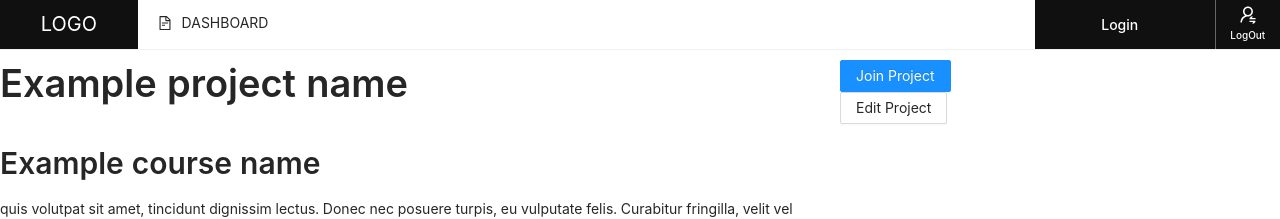
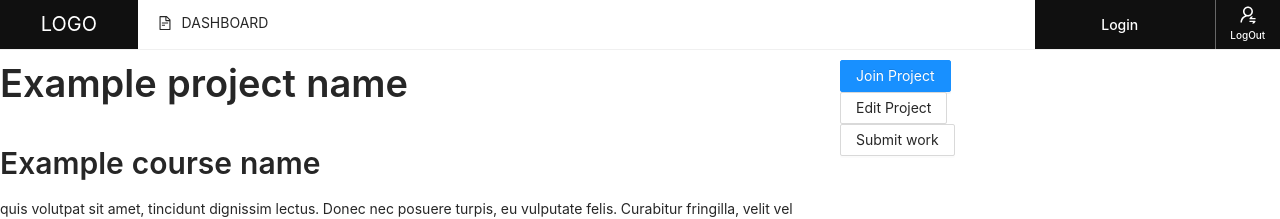
Before and after one commit to span6484/COMP9323-JustDoIT, a Next.js app in the folder comp9323-frontend/: page /project/detail in a window 1280 px wide. Shown: the top 219 px of the page. Built offline with nearby package versions, Linux system fonts and the light colour scheme.

Commit message:
Update detail.js

```diff
--- a/comp9323-frontend/pages/project/detail.js
+++ b/comp9323-frontend/pages/project/detail.js
@@ -20,6 +20,9 @@ const TextIndex = ({ USERMESSAGE }) => {
                         <Button type="primary">Join Project</Button>
                         <br />
                         <Button>Edit Project</Button>
+                        <br />
+                        <Button>Submit work</Button>
+
                     </Col>
                 </Row>
                 <Row>
```
